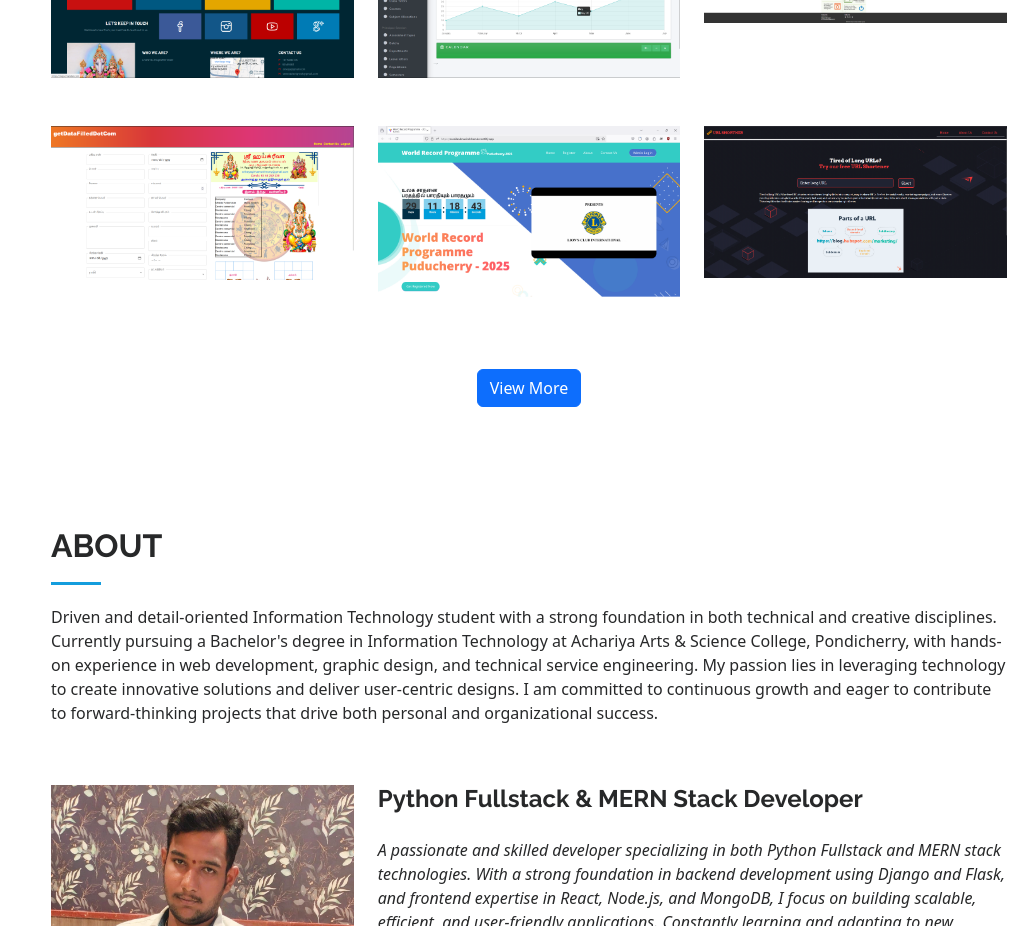
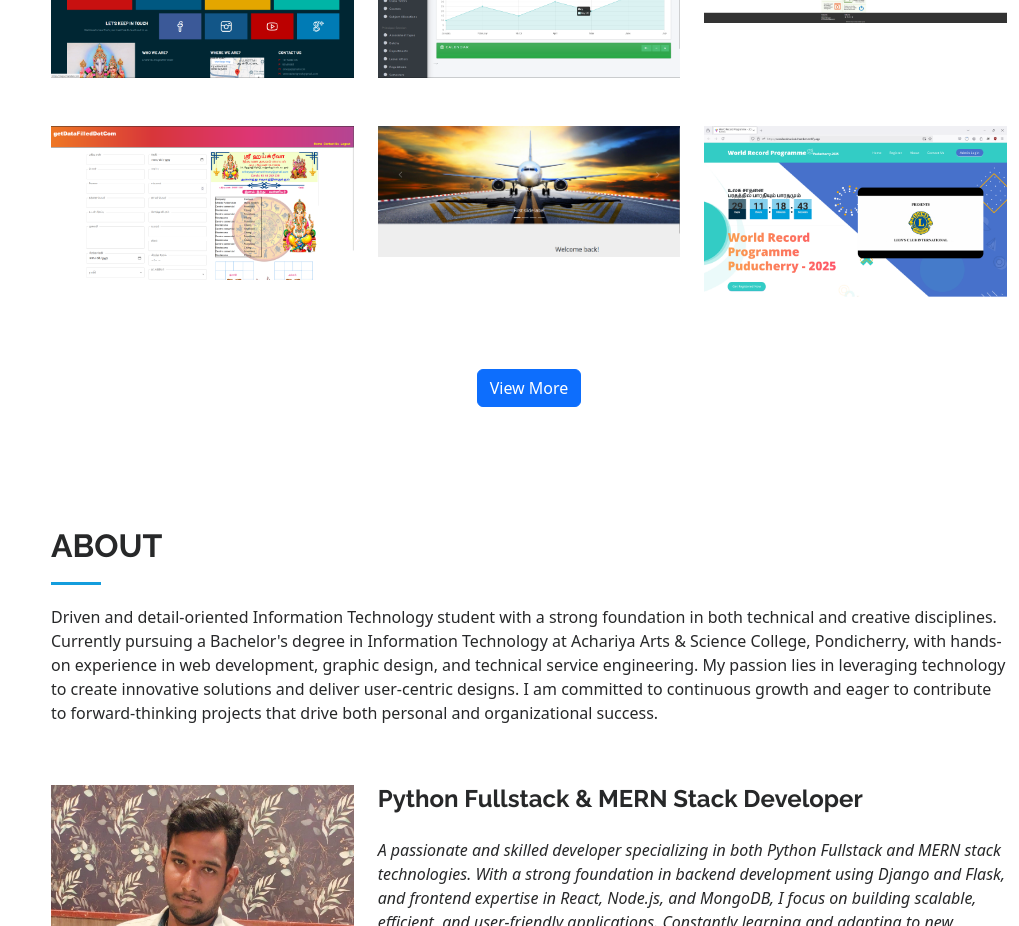
Before and after one commit to Vijayadhi/Vigneshwaran-Portfolio, a React (Vite) app: page / in a window 1280 px wide. Shown: the part 1160-2086 px from the top of the page, without its empty margins (261-1280 px from the left). Built offline with nearby package versions, Linux system fonts and the light colour scheme.

Commit message:
adding of afos, olms

```diff
--- a/src/PortfolioComponent.jsx
+++ b/src/PortfolioComponent.jsx
@@ -1,7 +1,7 @@
 import React, { useState } from 'react';
 import "./App.css";
 import AboutComponent from './AboutComponent';
-import flight_img from './assets/img/portfolio/image.png';
+import flight_img from './assets/img/portfolio/afos.png';
 import aasc_manager from './assets/img/portfolio/aasc.png';
 import ecm_img from './assets/img/portfolio/ecm.png';
 import gdf_img from './assets/img/portfolio/getDataFilledDotcom.png';
@@ -15,6 +15,7 @@ import recrou from './assets/img/portfolio/recrou.png';
 import reacttodo from './assets/img/portfolio/react_todo.png';
 import axc from './assets/img/portfolio/axc.png';
 import ecm_api from './assets/img/portfolio/ecm-portfolio.png';
+import olms from './assets/img/portfolio/olms.png';
 
 
 function PortfolioComponent() {
@@ -75,6 +76,16 @@ function PortfolioComponent() {
             password: "admin"
         },
         {
+            imgSrc: `${flight_img}`,
+            title: 'Airline Food Ordering System',
+            category: 'Fullstack',
+            shortDescription: 'A user-friendly platform for seamless flight search, filtering, and reservation with integrated Amadeus API.',
+            fullDescription: 'The Airline Food Management System is a web-based application designed to streamline in-flight food service operations. Developed for final-year aviation college students, the system allows passengers to browse meals, place orders, and track their requests in real-time. The admin panel manages food inventory, order processing, and reports, while the flight crew interface facilitates order fulfillment and updates. Built using React.js for the frontend and Django REST Framework for the backend, the system ensures seamless communication through RESTful APIs with JWT authentication. This project enhances airline efficiency and passenger experience through a structured, responsive, and secure digital platform.',
+            link: 'https://afos-backend.onrender.com/',
+            username: "admin",
+            password: "admin"
+        },
+        {
             imgSrc: `${social_image}`,
             title: 'Social and Musical Chambers Trust',
             category: 'Fullstack',
@@ -82,6 +93,16 @@ function PortfolioComponent() {
             fullDescription: 'The Social and Musical Chambers Trust Management System is a platform designed to streamline the activities and operations of a trust dedicated to promoting music and social causes. The system allows efficient management of events, memberships, donations, and announcements while fostering community engagement through a user-friendly interface.',
             link: 'https://socailandmusicalchamber.netlify.app',
             username: "admin@gmail.com",
+            password: "admin"
+        },
+        {
+            imgSrc: `${olms}`,
+            title: 'Online Library Management System',
+            category: 'Fullstack',
+            shortDescription: 'A user-friendly platform for seamless flight search, filtering, and reservation with integrated Amadeus API.',
+            fullDescription: 'Online Library Management System is a Python Full-Stack project built using Django to streamline library operations. This system allows admins to manage books, users, and borrowing records efficiently. Students/members can search, borrow, and return books online. It features user authentication, book catalog management, due date tracking, and fine calculation. The project ensures a responsive UI and a secure database for seamless library management. 🚀📚',
+            link: 'https://onlinelibrary-qe0u.onrender.com/',
+            username: "Admin",
             password: "admin"
         },
 
```
Also changed, not shown: src/assets/img/portfolio/afos.png (added), src/assets/img/portfolio/olms.png (added).
